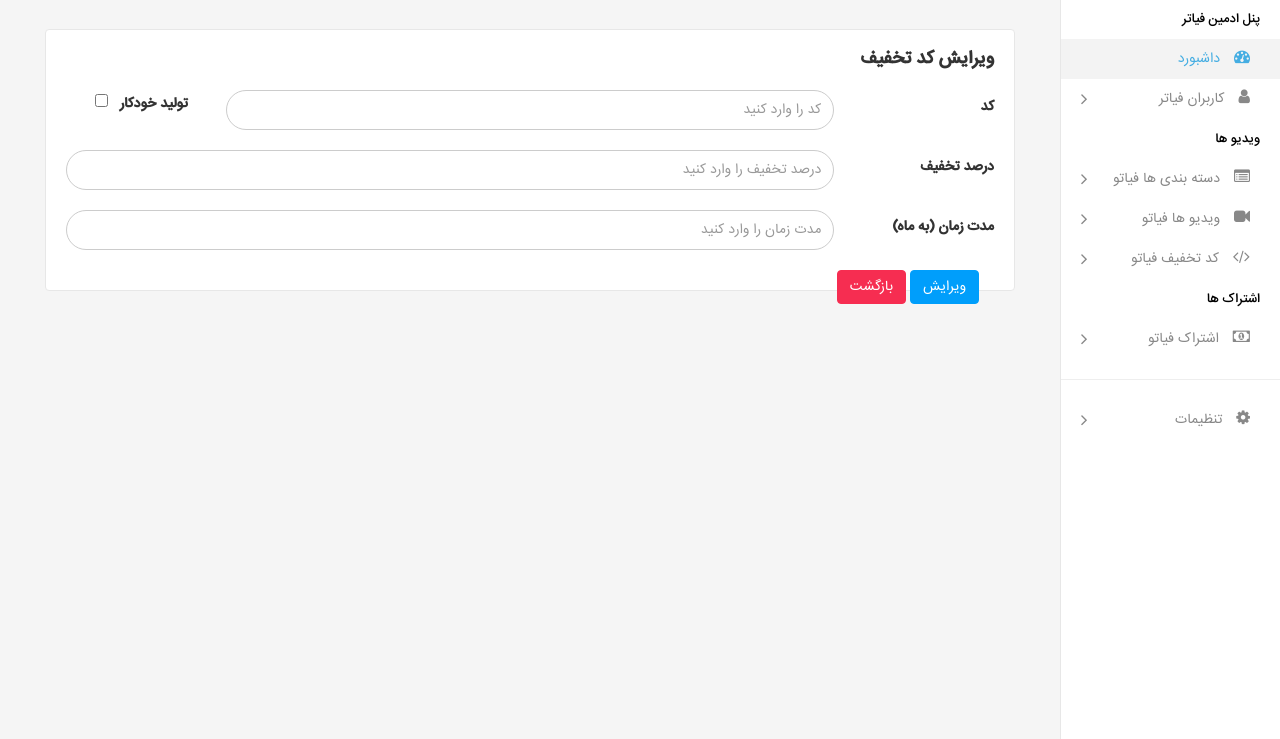
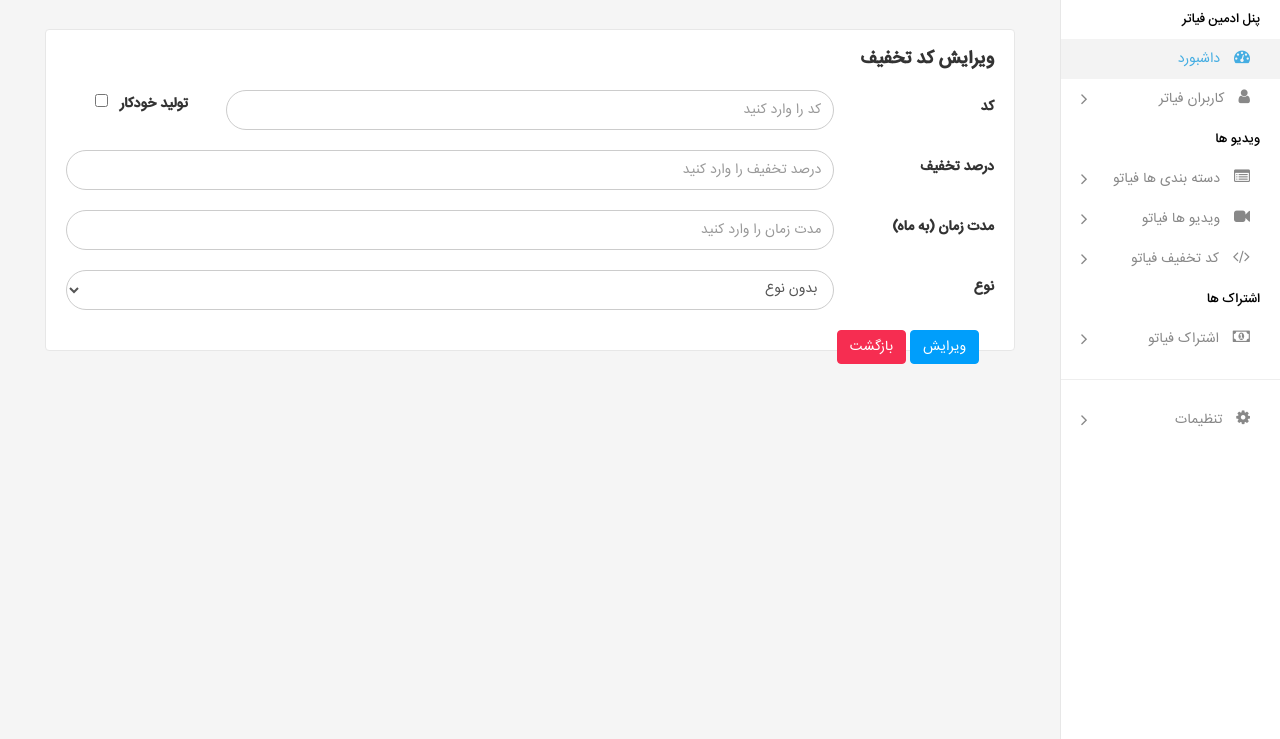
Before and after one commit to fattahiiman/fiatre, a Django app: template templates/Admin/Coupons/edit.html in a window 1280 px wide. Shown: the part 61-800 px from the top of the page. Run offline with Django 3.2, Linux system fonts and the light colour scheme; the template is opened without the code that fills it: most values are stand-ins (such as "Sample title", 1, 10 or a date in 2020); some libraries are stand-ins or nearby versions.

Commit message:
FIX BUGS

```diff
--- a/Coupon/models.py
+++ b/Coupon/models.py
@@ -8,6 +8,9 @@ class Coupon(CustomModel):
     code = models.CharField(max_length=255 , verbose_name='کد' , unique=True)
     time = models.IntegerField(default=1 , verbose_name='مدت زمان استفاده (ماه)')
     percent = models.IntegerField(verbose_name='درصد تخفیف')
+
+    TYPE_OPTIONS = (('UD', 'دلار'), ('TM', 'تومان'))
+    type = models.CharField(max_length=2, choices=TYPE_OPTIONS, verbose_name='نوع', default='TM')
 
     class Meta:
         verbose_name = 'کد تخفیف'
--- a/Subscription/models.py
+++ b/Subscription/models.py
@@ -14,6 +14,9 @@ class Type(CustomModel):
 
     TYPE_OPTIONS = (('full', 'کامل'), ('view', 'فقط تماشا'))
     type = models.CharField(max_length=11, choices=TYPE_OPTIONS, verbose_name='نوع اشتراک' , default='movie')
+
+    PRICE_TYPE_OPTIONS = (('UD', 'دلار'), ('TM', 'تومان'))
+    price_type = models.CharField(max_length=2, choices=PRICE_TYPE_OPTIONS, verbose_name='نوع ارز', default='TM')
 
     class Meta:
         verbose_name = 'اشتراک'
--- a/templates/Admin/Coupons/edit.html
+++ b/templates/Admin/Coupons/edit.html
@@ -77,6 +77,24 @@
                             </div>
                         </div>
 
+                        <div class="form-group">
+                            <label class="control-label col-lg-2">نوع</label>
+                            <div class="col-md-10">
+
+                                <select required class="form-control rounded" name="type"
+                                        id="type">
+                                    <option value="">بدون نوع</option>
+                                    <option {% if form.type.value == 'TM' %} selected {% endif %}
+                                                                               value="TM">تومانی
+                                    </option>
+                                    <option {% if form.type.value == 'UD' %} selected {% endif %} value="UD">
+                                        دلاری
+                                    </option>
+                                </select>
+
+                            </div>
+                        </div>
+
                         <div class="col-lg-12">
                             <div class="m-1-25 m-b-20">
                                 <button class="btn btn-info btn-border-radius waves-effect" type="submit">ویرایش
--- a/templates/Admin/Coupons/partials/list.html
+++ b/templates/Admin/Coupons/partials/list.html
@@ -7,6 +7,7 @@
         <th>ردیف</th>
         <th>کد</th>
         <th>درصد</th>
+        <th>نوع</th>
         <th>زمان قابل استفاده</th>
         <th>موارد استفاده شده</th>
         <th>اعمال</th>
@@ -21,6 +22,8 @@
             <td>{{ item.code }}</td>
 
             <td>%{{ item.percent }}</td>
+
+            <td>{{ item.type }}</td>
 
             <td>{{ item.time }} ماهه</td>
 
```
Also changed, not shown: templates/Admin/Coupons/create.html (+18 -0 lines), Coupon/migrations/0007_coupon_type.py (added), Subscription/migrations/0019_type_price_type.py (added).
